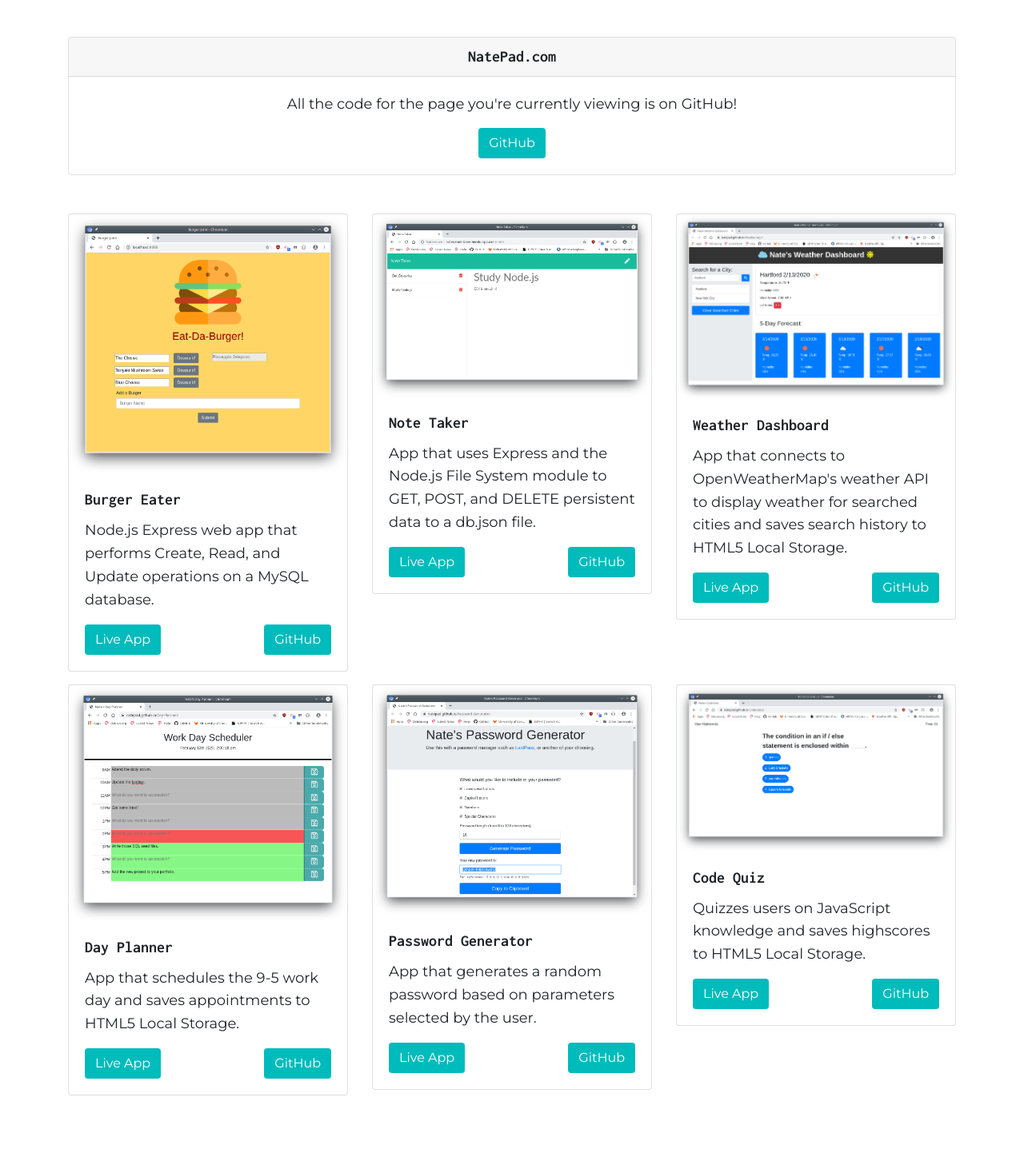
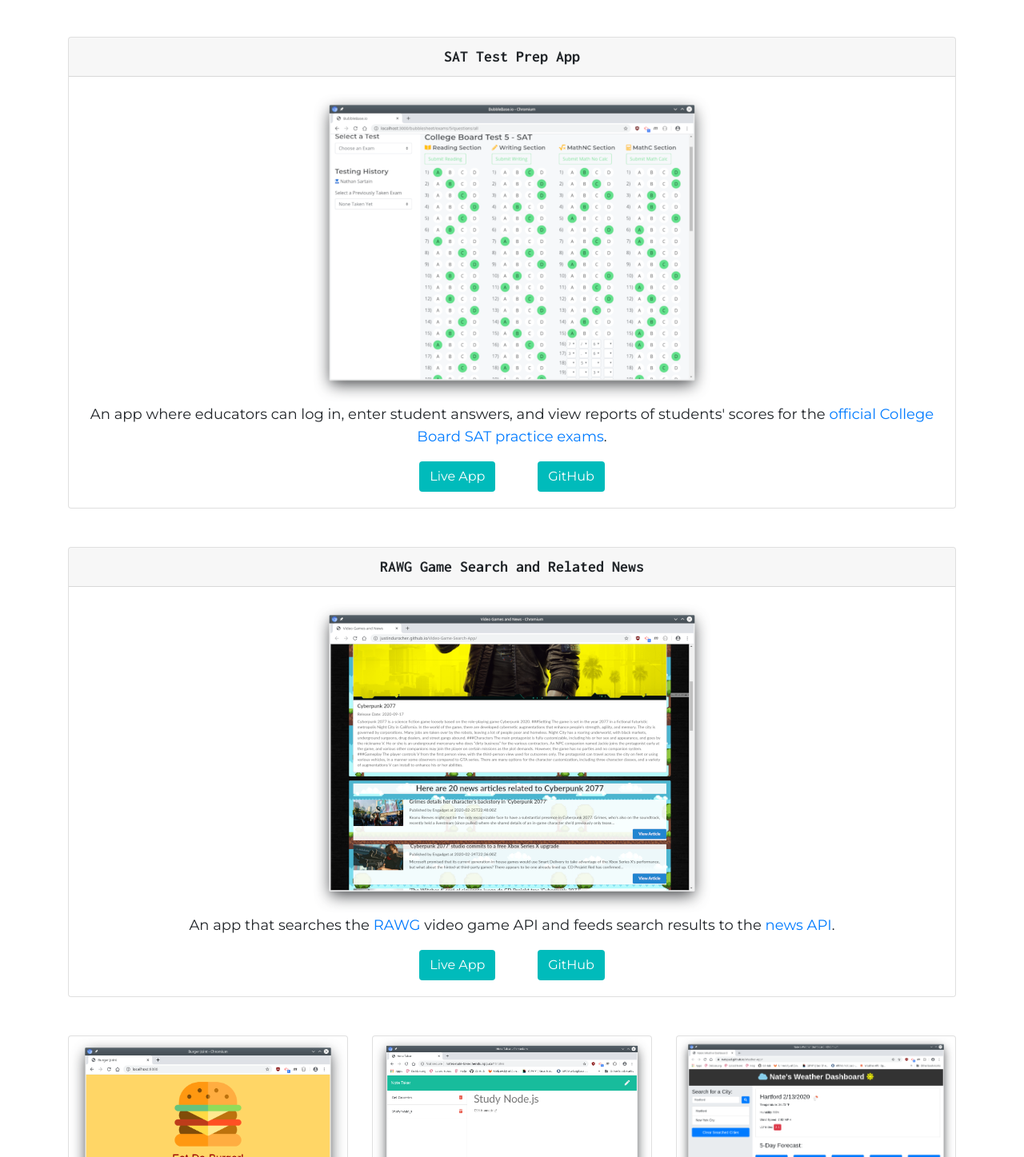
Before and after one commit to NatePad/NatePad.com, a plain HTML site: page index.html in a window 1280 px wide. Shown: the part 2363-3810 px from the top of the page at 80% size. Drawn offline with Linux system fonts and the light colour scheme.

Commit message:
Added group project work to cards.

```diff
--- a/assets/css/style.css
+++ b/assets/css/style.css
@@ -172,6 +172,16 @@ h4,
   width: 100%;
 }
 
+#test-prep-screen {
+  height: 388px;
+  width: 500px;
+}
+
+#rawg-search-screen {
+  height: 389px;
+  width: 500px;
+}
+
 /* Landscape Phones */
 @media screen and (min-width: 576px) {
   #profile-pic {
--- a/index.html
+++ b/index.html
@@ -180,10 +180,26 @@
     <div class="row mb-5">
       <div class="col-12">
         <div class="card text-center">
-          <h5 class="card-header">NatePad.com</h5>
+          <h5 class="card-header">SAT Test Prep App</h5>
           <div class="card-body">
-            <p class="card-text">All the code for the page you're currently viewing is on GitHub!</p>
-            <a href="https://github.com/NatePad/NatePad.com" target="_blank" class="btn btn-custom">GitHub</a>
+            <img id="test-prep-screen" class="mx-auto" src="assets/img/screenshots/Test-Prep.png" alt="Screenshot of the SAT Test Prep app.">
+            <p class="card-text">An app where educators can log in, enter student answers, and view reports of students' scores for the <a href="https://collegereadiness.collegeboard.org/sat/practice/full-length-practice-tests" target="_blank">official College Board SAT practice exams</a>.</p>
+            <a href="https://test-prep-prod.herokuapp.com/" target="_blank" class="btn btn-custom mr-5">Live App</a>
+            <a href="https://github.com/ShaneKeney/TestPrep" target="_blank" class="btn btn-custom">GitHub</a>
+          </div>
+        </div>
+      </div>
+    </div>
+
+    <div class="row mb-5">
+      <div class="col-12">
+        <div class="card text-center">
+          <h5 class="card-header">RAWG Game Search and Related News</h5>
+          <div class="card-body">
+            <img id="rawg-search-screen" class="mx-auto" src="assets/img/screenshots/RAWG-Search.png" alt="Screenshot of the SAT Test Prep app.">
+            <p class="card-text">An app that searches the <a href="https://rawg.io/" target="_blank">RAWG</a> video game API and feeds search results to the <a href="https://newsapi.org/" target="_blank">news API</a>.</p>
+            <a href="https://justindurocher.github.io/Video-Game-Search-App/" target="_blank" class="btn btn-custom mr-5">Live App</a>
+            <a href="https://github.com/justindurocher/Video-Game-Search-App" target="_blank" class="btn btn-custom">GitHub</a>
           </div>
         </div>
       </div>
```
Also changed, not shown: assets/img/screenshots/RAWG-Search.png (added), assets/img/screenshots/Test-Prep.png (added).
